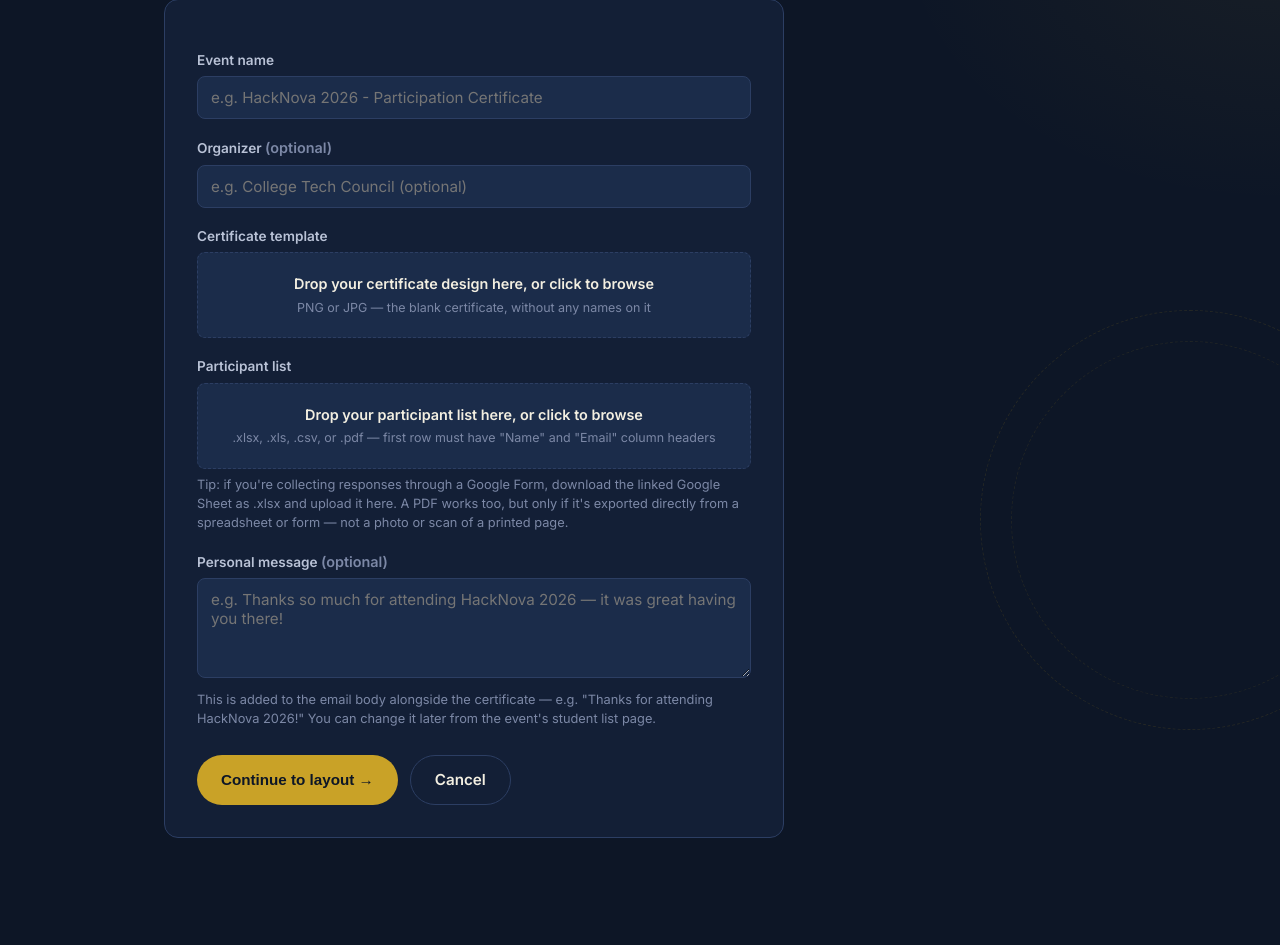
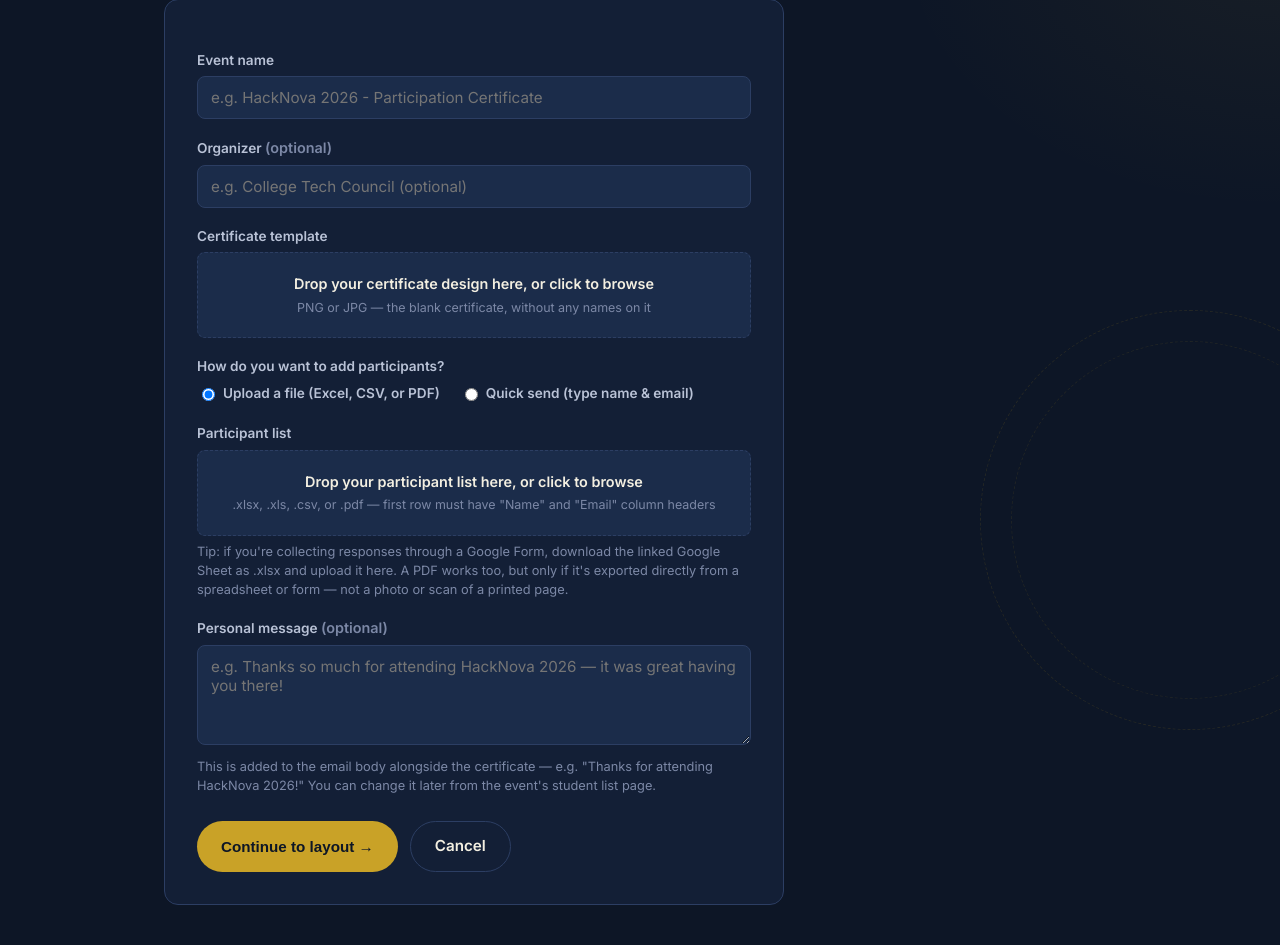
Before and after one commit to ashaydeshpande31/certify-app, a Django app: page /create/ in a window 1280 px wide. Shown: the part 190-1135 px from the top of the page. Run offline with Django 5.2, Linux system fonts and the light colour scheme; the visitor is signed in with stand-in values (Sample User, id 1); some libraries are stand-ins or nearby versions.

Commit message:
Add quick-send mode - allows single participant adds

```diff
--- a/certificates/models.py
+++ b/certificates/models.py
@@ -37,6 +37,7 @@ class Event(models.Model):
     )
 
     is_configured = models.BooleanField(default=False)
+    is_quick_send = models.BooleanField(default=False, help_text="True if this event uses quick-send mode (add one person at a time)")
 
     def __str__(self):
         return self.name
--- a/certificates/templates/certificates/create_event.html
+++ b/certificates/templates/certificates/create_event.html
@@ -22,6 +22,19 @@
     <div class="file-drop-sub">PNG or JPG — the blank certificate, without any names on it</div>
   </div>
 
+  <label>How do you want to add participants?</label>
+  <div style="display: flex; gap: 20px; margin-bottom: 20px;">
+    <label style="display: flex; align-items: center; cursor: pointer; margin: 0;">
+      <input type="radio" name="participant-mode" value="upload" checked style="margin-right: 8px;">
+      <span>Upload a file (Excel, CSV, or PDF)</span>
+    </label>
+    <label style="display: flex; align-items: center; cursor: pointer; margin: 0;">
+      <input type="radio" name="participant-mode" value="quick-send" style="margin-right: 8px;">
+      <span>Quick send (type name & email)</span>
+    </label>
+  </div>
+
+  <div id="upload-mode">
     <label>Participant list</label>
     <div class="file-drop">
       {{ form.excel_file }}
@@ -30,6 +43,11 @@
     </div>
     <div id="excel-file-error" class="field-error" style="display:none;"></div>
     <div class="help-text">Tip: if you're collecting responses through a Google Form, download the linked Google Sheet as .xlsx and upload it here. A PDF works too, but only if it's exported directly from a spreadsheet or form — not a photo or scan of a printed page.</div>
+  </div>
+
+  <div id="quick-send-mode" style="display: none;">
+    <div class="help-text" style="margin-bottom: 15px;">You'll add the participant name and email after positioning the layout.</div>
+  </div>
 
   <label for="id_message">Personal message <span class="muted">(optional)</span></label>
   {{ form.message }}
@@ -55,15 +73,39 @@ document.querySelectorAll('.file-drop input[type=file]').forEach(function (input
   const errorBox = document.getElementById('excel-file-error');
   const submitBtn = document.getElementById('submit-btn');
   const form = document.querySelector('form.form-card');
-  if (!excelInput || !errorBox || !submitBtn || !form) return;
+  const uploadMode = document.getElementById('upload-mode');
+  const quickSendMode = document.getElementById('quick-send-mode');
+  const modeRadios = document.querySelectorAll('input[name="participant-mode"]');
+
+  if (!excelInput || !errorBox || !submitBtn || !form || !modeRadios.length) return;
+
+  function updateModeDisplay() {
+    const isQuickSend = document.querySelector('input[name="participant-mode"]:checked').value === 'quick-send';
+    if (isQuickSend) {
+      uploadMode.style.display = 'none';
+      quickSendMode.style.display = 'block';
+      excelInput.removeAttribute('required');
+    } else {
+      uploadMode.style.display = 'block';
+      quickSendMode.style.display = 'none';
+      excelInput.setAttribute('required', 'required');
+    }
+  }
 
   function currentFileIsValid() {
-    if (!excelInput.files.length) return true; // nothing picked yet — let the normal "required" message handle it
+    if (!excelInput.files.length) return true;
     const name = excelInput.files[0].name.toLowerCase();
     return ALLOWED.some(function (ext) { return name.endsWith(ext); });
   }
 
   function validate() {
+    const isQuickSend = document.querySelector('input[name="participant-mode"]:checked').value === 'quick-send';
+    if (isQuickSend) {
+      errorBox.style.display = 'none';
+      excelInput.closest('.file-drop').classList.remove('file-drop-invalid');
+      submitBtn.disabled = false;
+      return true;
+    }
     if (excelInput.files.length && !currentFileIsValid()) {
       errorBox.textContent = 'Only .xlsx, .xls, .csv, or .pdf files are supported for the participant list. "' + excelInput.files[0].name + '" isn\'t one of those — please choose a different file.';
       errorBox.style.display = 'block';
@@ -77,6 +119,13 @@ document.querySelectorAll('.file-drop input[type=file]').forEach(function (input
     return true;
   }
 
+  modeRadios.forEach(function (radio) {
+    radio.addEventListener('change', function () {
+      updateModeDisplay();
+      validate();
+    });
+  });
+
   excelInput.addEventListener('change', validate);
 
   form.addEventListener('submit', function (e) {
@@ -85,6 +134,8 @@ document.querySelectorAll('.file-drop input[type=file]').forEach(function (input
       errorBox.scrollIntoView({ behavior: 'smooth', block: 'center' });
     }
   });
+
+  updateModeDisplay();
 })();
 </script>
 
--- a/certificates/urls.py
+++ b/certificates/urls.py
@@ -10,6 +10,7 @@ urlpatterns = [
     path('event/<int:event_id>/delete/', views.delete_event, name='delete_event'),
     path("event/<int:event_id>/students/", views.student_list, name="student_list"),
     path("event/<int:event_id>/message/", views.update_message, name="update_message"),
+    path("event/<int:event_id>/students/quick-add/", views.add_quick_send_student, name="add_quick_send_student"),
     path("event/<int:event_id>/students/<int:student_id>/edit/", views.update_student, name="update_student"),
     path("event/<int:event_id>/generate/", views.generate_all, name="generate_all"),
     path("event/<int:event_id>/send/", views.send_all, name="send_all"),
--- a/certificates/views.py
+++ b/certificates/views.py
@@ -34,23 +34,32 @@ def create_event(request):
         if form.is_valid():
             event = form.save(commit=False)
             event.owner = request.user
+
+            is_quick_send = request.POST.get("participant-mode") == "quick-send"
+            event.is_quick_send = is_quick_send
             event.save()
-            try:
-                rows = parse_excel(event.excel_file)
-            except ValueError as exc:
-                event.delete()
-                messages.error(request, str(exc))
-                return redirect("create_event")
 
-            if not rows:
-                event.delete()
-                messages.error(request, "No valid student rows found in that Excel sheet.")
-                return redirect("create_event")
+            # Only parse and import students if NOT in quick-send mode
+            if not is_quick_send:
+                try:
+                    rows = parse_excel(event.excel_file)
+                except ValueError as exc:
+                    event.delete()
+                    messages.error(request, str(exc))
+                    return redirect("create_event")
 
-            Student.objects.bulk_create(
-                [Student(event=event, name=r["name"], email=r["email"]) for r in rows]
-            )
-            messages.success(request, f"Imported {len(rows)} students. Now position the name on your certificate.")
+                if not rows:
+                    event.delete()
+                    messages.error(request, "No valid student rows found in that Excel sheet.")
+                    return redirect("create_event")
+
+                Student.objects.bulk_create(
+                    [Student(event=event, name=r["name"], email=r["email"]) for r in rows]
+                )
+                messages.success(request, f"Imported {len(rows)} students. Now position the name on your certificate.")
+            else:
+                messages.success(request, "Event created! Now position the name on your certificate.")
+
             return redirect("position_certificate", event_id=event.id)
     else:
         form = EventCreateForm()
@@ -90,6 +99,35 @@ def update_message(request, event_id):
     event.message = request.POST.get("message", "").strip()
     event.save(update_fields=["message"])
     messages.success(request, "Message updated. It will be included in future emails for this event.")
+    return redirect("student_list", event_id=event.id)
+
+
+@login_required
+@require_POST
+def add_quick_send_student(request, event_id):
+    """Add a single student in quick-send mode"""
+    event = get_object_or_404(Event, id=event_id, owner=request.user)
+
+    if not event.is_quick_send:
+        messages.error(request, "This event is not in quick-send mode.")
+        return redirect("student_list", event_id=event.id)
+
+    name = request.POST.get("name", "").strip()
+    email = request.POST.get("email", "").strip()
+
+    if not name:
+        messages.error(request, "Name can't be empty.")
+        return redirect("student_list", event_id=event.id)
+
+    try:
+        validate_email(email)
+    except DjangoValidationError:
+        messages.error(request, f'"{email}" doesn\'t look like a valid email address.')
+        return redirect("student_list", event_id=event.id)
+
+    # Create the student
+    Student.objects.create(event=event, name=name, email=email)
+    messages.success(request, f"Added {name}. Click 'Send' to generate and send their certificate.")
     return redirect("student_list", event_id=event.id)
 
 
```
Also changed, not shown: certificates/templates/certificates/student_list.html (+19 -1 lines). Lines whose indentation alone changed are shown as unchanged.
